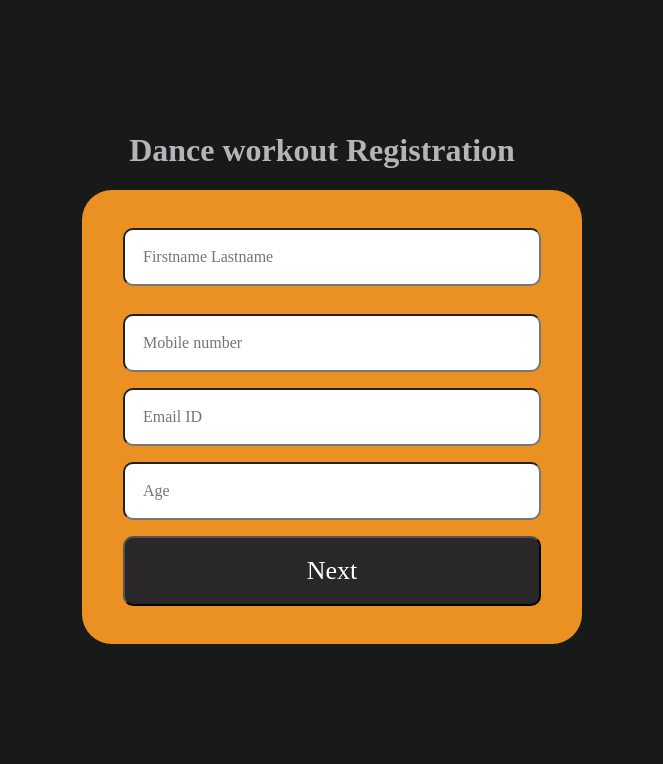
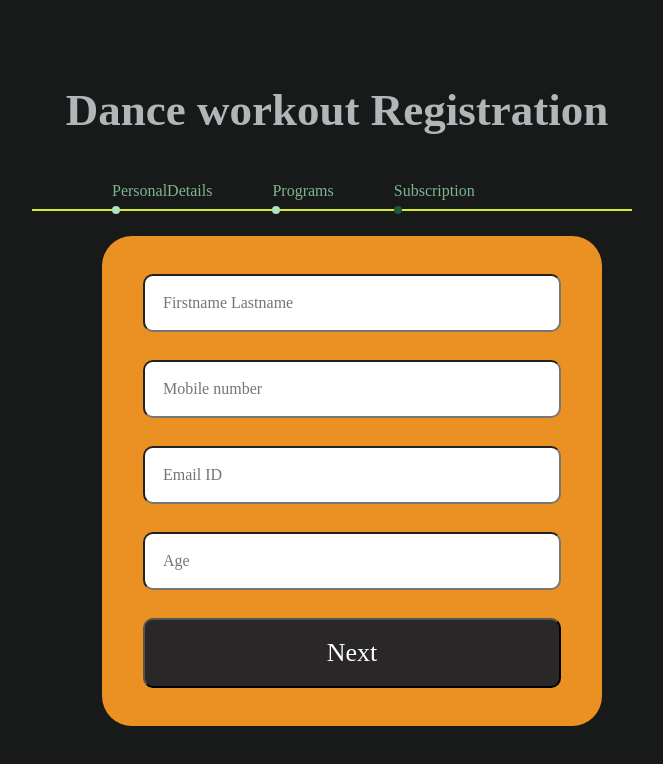
Before and after one commit to srpari/OnlineRegistration, a React (Create React App) app in the folder onlineregistration/: page /subscription in a window 1280 px wide. Shown: the top 764 px of the page, without its empty margins (318-981 px from the left). Built offline with nearby package versions, Linux system fonts and the light colour scheme.

Commit message:
Initial design Phase with Link

```diff
--- a/onlineregistration/package.json
+++ b/onlineregistration/package.json
@@ -6,6 +6,7 @@
     "@testing-library/jest-dom": "^5.11.6",
     "@testing-library/react": "^11.2.2",
     "@testing-library/user-event": "^12.6.0",
+    "framer-motion": "^3.1.1",
     "react": "^17.0.1",
     "react-dom": "^17.0.1",
     "react-hook-form": "^6.13.1",
--- a/onlineregistration/src/App.css
+++ b/onlineregistration/src/App.css
@@ -5,6 +5,7 @@
   flex-direction: column;
   justify-content: center;
   align-items: center;
+  /* color: #fff; */
 }
 
 * {
@@ -17,6 +18,10 @@ body {
   color: #b2b6b9;
 }
 
+h1 {
+  font-size: 45px;
+  margin-left: 30px;
+}
 .signup-container {
   min-width: 500px;
   min-height: 500px;
@@ -39,10 +44,10 @@ form {
 }
 
 form p {
-  color: rgb(245, 240, 240);
+  color: #000;
   margin-top: 2px;
   margin-bottom: 10px;
-  padding-left: 8px;
+  padding-left: 18px;
   font-size: 14px;
   width: 100%;
 }
@@ -68,6 +73,70 @@ input[type="submit"] {
   outline: none;
   padding: 18px;
   width: 95%;
-  transition: 0.3s ease all;
+  transition: 0.5s ease all;
   font-family: "Merriweather", serif;
 }
+
+.diff-component {
+  font-size: 30px;
+  color: #fff;
+}
+
+.step-links {
+  margin-bottom: 40px;
+  position: relative;
+  padding-left: 10px;
+}
+
+/* draw links */
+.step-links:after {
+  content: "";
+  display: block;
+  position: absolute;
+  height: 2px;
+  background: #d3ec2f;
+  /* z-index: 1; */
+  top: 43px;
+  left: -10%;
+  width: 120%;
+}
+
+.step-links a {
+  display: inline-block;
+  font-size: 16px;
+  padding: 8px 10px;
+  margin-right: 10px;
+  font-family: "Merriweather", serif;
+  text-decoration: none;
+  cursor: pointer;
+  position: relative;
+  color: #7db491;
+}
+
+/* .step-links a.disabled {
+  pointer-events: none;
+} */
+
+.step-links a:hover {
+  color: #4d9869;
+}
+
+.step-links a.active {
+  color: #215735;
+}
+
+.step-links a.active span {
+  background: #215735;
+}
+
+/* the little circle */
+.step-links a span {
+  display: block;
+  position: absolute;
+  top: 32px;
+  height: 8px;
+  width: 8px;
+  border-radius: 50%;
+  background: #b2dec2;
+  z-index: 2;
+}
--- a/onlineregistration/src/App.js
+++ b/onlineregistration/src/App.js
@@ -1,10 +1,13 @@
 import './App.css';
 import NewUserRegistration from './components/NewUserRegistration';
-
+// import { motion } from 'framer-motion';
 function App() {
   return (
     <div className="App">
-       <h1> Dance workout Registration</h1>
+       {/* <motion.h1
+         animate={{x: 10, y: -10}}> */}
+         <h1> Dance workout Registration</h1>
+            {/* </motion.h1> */}
       <NewUserRegistration/>
     </div>
   );
--- /dev/null
+++ b/onlineregistration/src/components/Animator.js
@@ -0,0 +1,15 @@
+import React from 'react';
+import { motion } from 'framer-motion';
+
+export default function Animator({ children }) {
+  return (
+    <motion.div
+      // style={{ position: 'absolute' }}
+      // initial={{ x: 200, scale: 0.8, opacity: 0 }}
+      // animate={{ x: 0, scale: 1, opacity: 1 }}
+      // exit={{ x: -100, scale: 0.8, opacity: 0 }}
+      animate={{x: 20, y: -20}}>
+      {children}
+    </motion.div>
+  );
+}
--- a/onlineregistration/src/components/NewUserRegistration.js
+++ b/onlineregistration/src/components/NewUserRegistration.js
@@ -1,28 +1,22 @@
 import React from 'react'
-// import StepLinks from './StepLinks'
-import { useForm } from 'react-hook-form';
+import { BrowserRouter as Router, Switch, Route } from 'react-router-dom';
+import StepLinks from './StepLinks'
+import PersonalDetails from './PersonalDetails';
+import Programs from './Programs';
+import Subscription from './Subscription';
 
 function NewUserRegistration() {
-    const { handleSubmit, errors, register } =useForm();
-
-    function onSubmit(data) {
-      alert("hi");
-      }
-    return (
-       <div className="signup-container">
-          {/* <h3>Please enter your details</h3>   */}
-        <form onSubmit={handleSubmit(onSubmit)} noValidate>
-        <input type="text" name="fullname" placeholder="Firstname Lastname"
-         ref={register({ required: true })}/>
-        <p>{errors.name && 'Name is required.'}</p>
-        <input type="text" name="mobileno" placeholder="Mobile number"/>
-        <input type="text" name="email" type="email" placeholder="Email ID"/>
-        <input type="text" name="age" placeholder="Age"/>
-        {/* <input type="text" name="city" placeholder="City"/>
-        <input type="text" name="country" placeholder="Country"/>     */}
-        <input value="Next" type="submit"/>
-        </form>
-       </div>
+     return (
+        <Router>
+          <div className="signup-container">
+          <StepLinks />
+        <Switch>
+          <Route exact path='/' component={PersonalDetails}></Route>
+          <Route path="/programs" component={Programs} ></Route>
+          <Route path="/subscription" component={Subscription} ></Route>
+        </Switch>
+        </div>
+        </Router>
     )
 }
 
--- /dev/null
+++ b/onlineregistration/src/components/PersonalDetails.js
@@ -0,0 +1,35 @@
+import React from 'react';
+import { useForm } from 'react-hook-form';
+import Animator from './Animator';
+
+const PersonalDetails = () => {
+    const { register, handleSubmit, errors } = useForm();
+
+    function onSubmit(data) {
+     console.log("i am here  "+JSON.stringify(data) )
+    }
+
+    return (
+          <Animator>
+        <form onSubmit={handleSubmit(onSubmit)} noValidate>
+        <input type="text" name="fullname" placeholder="Firstname Lastname"
+         ref={register({ required: true })}/>
+        <p>{errors.fullname && 'Name is required.'}</p>
+        <input type="text" name="mobileno" placeholder="Mobile number"
+        ref={register({ required: true })}/>
+        <p>{errors.mobileno && 'Mobile number is required.'}</p>
+        <input type="text" name="email" type="email" placeholder="Email ID"
+        ref={register({ required: true })}/>
+        <p>{errors.email && 'Email is required.'}</p>
+        <input type="text" name="age" placeholder="Age"
+        ref={register({ required: true })}/>
+        <p>{errors.age && 'Age is required.'}</p>
+        {/* <input type="text" name="city" placeholder="City"/>
+        <input type="text" name="country" placeholder="Country"/>     */}
+        <input value="Next" type="submit"/>
+        </form>
+        </Animator>
+     );
+}
+
+export default PersonalDetails;
--- /dev/null
+++ b/onlineregistration/src/components/Programs.js
@@ -0,0 +1,34 @@
+import React from 'react'
+import { useForm } from 'react-hook-form';
+import Animator from './Animator';
+
+function Programs() {
+    const { register, handleSubmit, errors } = useForm();
+
+    function onSubmit(data) {
+     console.log("i am here  "+JSON.stringify(data) )
+    }
+    return (
+      <Animator>
+      <form onSubmit={handleSubmit(onSubmit)} noValidate>
+      <input type="text" name="fullname" placeholder="Firstname Lastname"
+       ref={register({ required: true })}/>
+      <p>{errors.fullname && 'Name is required.'}</p>
+      <input type="text" name="mobileno" placeholder="Mobile number"
+      ref={register({ required: true })}/>
+      <p>{errors.mobileno && 'Mobile number is required.'}</p>
+      <input type="text" name="email" type="email" placeholder="Email ID"
+      ref={register({ required: true })}/>
+      <p>{errors.email && 'Email is required.'}</p>
+      <input type="text" name="age" placeholder="Age"
+      ref={register({ required: true })}/>
+      <p>{errors.age && 'Age is required.'}</p>
+      {/* <input type="text" name="city" placeholder="City"/>
+      <input type="text" name="country" placeholder="Country"/>     */}
+      <input value="Next" type="submit"/>
+      </form>
+      </Animator>
+    )
+}
+
+export default Programs
--- a/onlineregistration/src/components/StepLinks.js
+++ b/onlineregistration/src/components/StepLinks.js
@@ -1,46 +1,30 @@
 import React from 'react';
 import { NavLink } from 'react-router-dom';
 
-function isEmpty(obj) {
-  return Object.keys(obj).length === 0;
-}
-
 export default function StepLinks() {
-  // const { profile, social } = useSignupForm();
-
-  // if profile is empty
-  // if social object is empty
-  // const isProfileDone = !isEmpty(profile);
-  // const isSocialDone = !isEmpty(social);
-
-  const isProfileDone = !isEmpty(true);
-  const isSocialDone = !isEmpty(true);
 
   return (
     <div className="step-links">
       <NavLink to="/" exact>
-        {isProfileDone ? '❤️' : '🤍'} Profile <span />
+        <a>
+        PersonalDetails<span />
+        </a>
+
       </NavLink>
 
-      {isProfileDone ? (
-        <NavLink to="/social">
-          {isSocialDone ? '❤️' : '🤍'} Social <span />
+        <NavLink to="/programs">
+        <a>
+        Programs<span />
+        </a>
+
         </NavLink>
-      ) : (
+
+        <NavLink to="/subscription">
         <a>
-          Social <span />
+        Subscription<span />
         </a>
-      )}
 
-      {isProfileDone && isSocialDone ? (
-        <NavLink to="/review" style={{ float: 'right' }}>
-          Review <span />
         </NavLink>
-      ) : (
-        <a style={{ float: 'right' }}>
-          Review <span />
-        </a>
-      )}
     </div>
   );
 }
--- /dev/null
+++ b/onlineregistration/src/components/Subscription.js
@@ -0,0 +1,34 @@
+import React from 'react';
+import { useForm } from 'react-hook-form';
+import Animator from './Animator';
+
+function Subscription() {
+    const { register, handleSubmit, errors } = useForm();
+
+    function onSubmit(data) {
+     console.log("i am here  "+JSON.stringify(data) )
+    }
+    return (
+      <Animator>
+      <form onSubmit={handleSubmit(onSubmit)} noValidate>
+      <input type="text" name="fullname" placeholder="Firstname Lastname"
+       ref={register({ required: true })}/>
+      <p>{errors.fullname && 'Name is required.'}</p>
+      <input type="text" name="mobileno" placeholder="Mobile number"
+      ref={register({ required: true })}/>
+      <p>{errors.mobileno && 'Mobile number is required.'}</p>
+      <input type="text" name="email" type="email" placeholder="Email ID"
+      ref={register({ required: true })}/>
+      <p>{errors.email && 'Email is required.'}</p>
+      <input type="text" name="age" placeholder="Age"
+      ref={register({ required: true })}/>
+      <p>{errors.age && 'Age is required.'}</p>
+      {/* <input type="text" name="city" placeholder="City"/>
+      <input type="text" name="country" placeholder="Country"/>     */}
+      <input value="Next" type="submit"/>
+      </form>
+      </Animator>
+    )
+}
+
+export default Subscription
```
Also changed, not shown: 1 other file (tests, documents, lock files or other folders).
